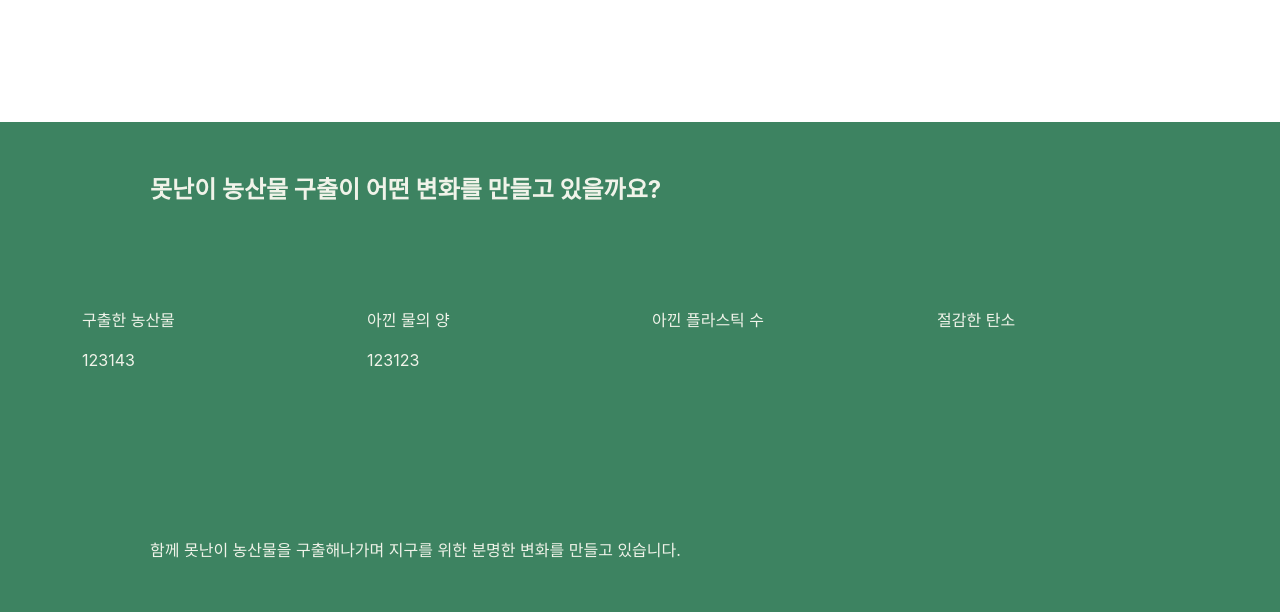
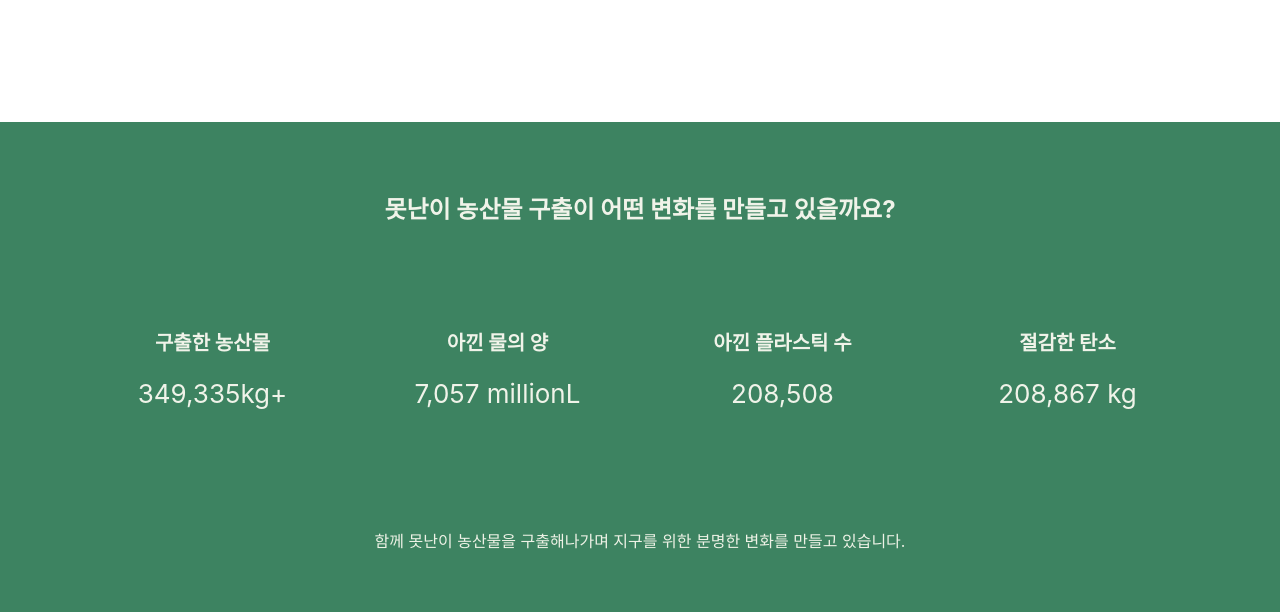
Before and after one commit to Yoon-TG/1-, a React (Create React App) app: page /aboutUs in a window 1280 px wide. Shown: the part 2720-3332 px from the top of the page. Built offline with nearby package versions, Linux system fonts and the light colour scheme.

Commit message:
소개 페이지 구성 완료

```diff
--- a/src/App.css
+++ b/src/App.css
@@ -437,7 +437,7 @@
 
 .aboutUs_fourthBanner{
   margin-bottom: 150px;
-  padding-top: 50px;
+  padding-top: 70px;
   /* padding-left:150px; */
   width: 100%;
   height: 500px;
@@ -448,7 +448,16 @@
 
 .aboutUs_fourthBanner .containerText{
   margin-top: 100px;
-  /* text-align: center; */
+  text-align: center;
+}
+
+.aboutUs_fourthBanner .containerTextTopic{
+  font-size: 20px;
+  font-weight: bold;
+}
+
+.aboutUs_fourthBanner .containerTextContent{
+  font-size: 26px;
 }
 
 .aboutUs_fifthBanner{
--- a/src/App.js
+++ b/src/App.js
@@ -11,7 +11,6 @@ import Store from './components/store.js';
 function Main() {
 
   let navigate = useNavigate();
-  let navigate2 = useNavigate();
 
   return (
     <div>
--- a/src/components/aboutUs.js
+++ b/src/components/aboutUs.js
@@ -13,8 +13,6 @@ import {Container,Row,Col, Card} from 'react-bootstrap';
 
 
 function AboutUs(){
-
-    // let [videoName, setVideoNames] = useState(['corn','rice','wheat','bean','carrot1','cucumber','tomato','carrot2']);
 
     return(
         <div>
@@ -103,30 +101,32 @@ function AboutUs(){
 
             {/* 짤막한 배너 */}
             <div className="aboutUs_fourthBanner">
-                <p className="bannerHeader" style={{paddingLeft:'150px'}}>못난이 농산물 구출이 어떤 변화를 만들고 있을까요?</p>
+                <p className="bannerHeader" style={{textAlign:'center'}}>못난이 농산물 구출이 어떤 변화를 만들고 있을까요?</p>
                 {/* 애니메이션 추가 > 숫자 올라가도록 */}
                 <div className="containerText">
                 <Container>
                         <Row>
                             <Col>
-                                <p>구출한 농산물</p>
-                                <p>123143</p>
+                                <p className="containerTextTopic">구출한 농산물</p>
+                                <p className="containerTextContent">349,335kg+</p>
                             </Col>
                             <Col>
-                                <p>아낀 물의 양</p>
-                                <p>123123</p>
+                                <p className="containerTextTopic">아낀 물의 양</p>
+                                <p className="containerTextContent">7,057 <span>millionL</span></p>
                             </Col>
                             <Col>
-                                <p>아낀 플라스틱 수</p>
+                                <p className="containerTextTopic">아낀 플라스틱 수</p>
+                                <p className="containerTextContent">208,508</p>
                             </Col>
                             <Col>
-                                <p>절감한 탄소</p>
+                                <p className="containerTextTopic">절감한 탄소</p>
+                                <p className="containerTextContent">208,867 <span>kg</span></p>
                             </Col>
                         </Row>
                     </Container>
                     </div>
-                    <p style={{position:'relative', top:'150px', paddingLeft:'150px'}}>함께 못난이 농산물을 구출해나가며 지구를 위한 분명한 변화를 만들고 있습니다.</p>
-
+                    <p style={{position:'relative', top:'100px', textAlign:'center', color:'#EEF2E6'}}>함께 못난이 농산물을 구출해나가며 지구를 위한 분명한 변화를 만들고 있습니다.</p>
+                    {/* paddingLeft:'130px' */}
             </div>
 
             {/* 여기에 블로그 글 이동+더 보러가기(우선은 블로그 링크 이동하게 온클릭 걸어두기) */}
@@ -170,7 +170,7 @@ function AboutUs(){
             <div className="aboutUs_lastBanner">
                 <p className="bannerHeader" style={{textAlign:'center'}}>이런 곳과 함께하고 있어요!</p>
                 <div className="aboutUs_lastBannerImg">
-                    {/* 이미지 넣기 */}
+
 
                 </div>
             </div>
```
